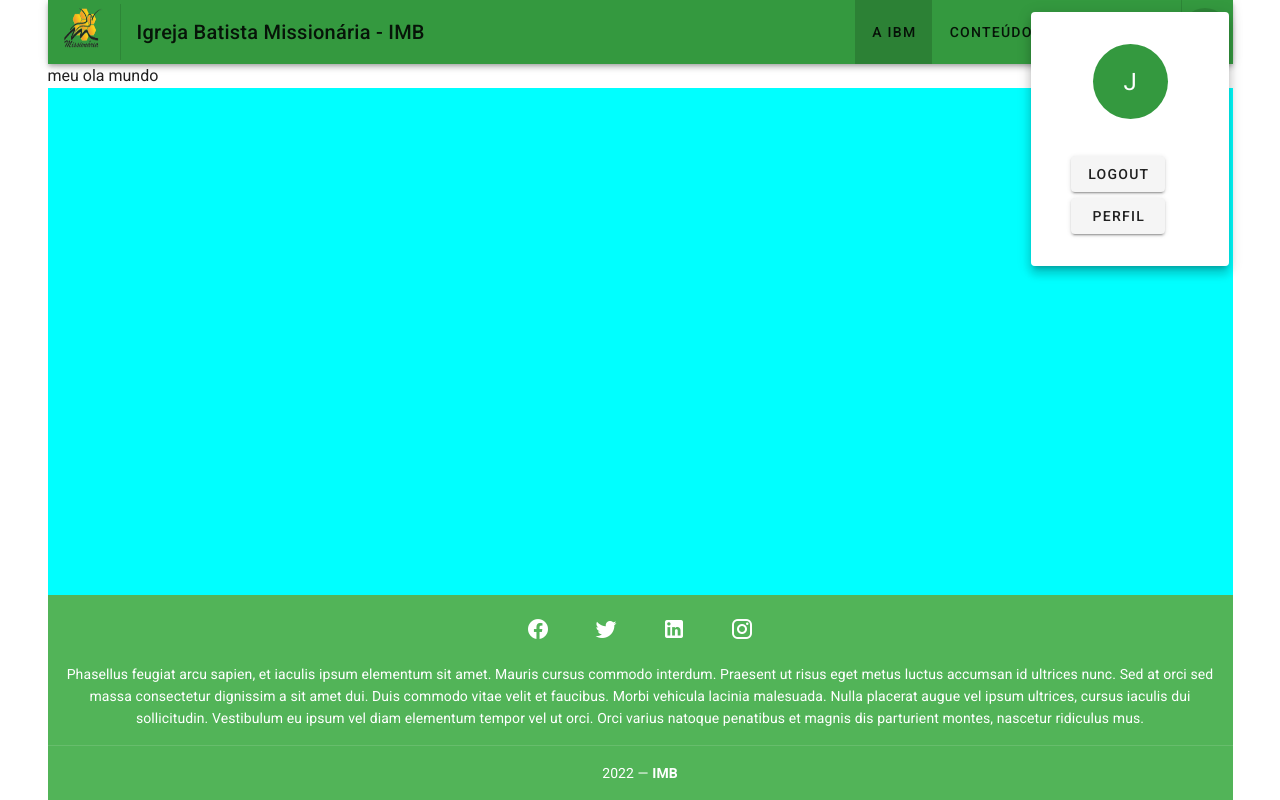
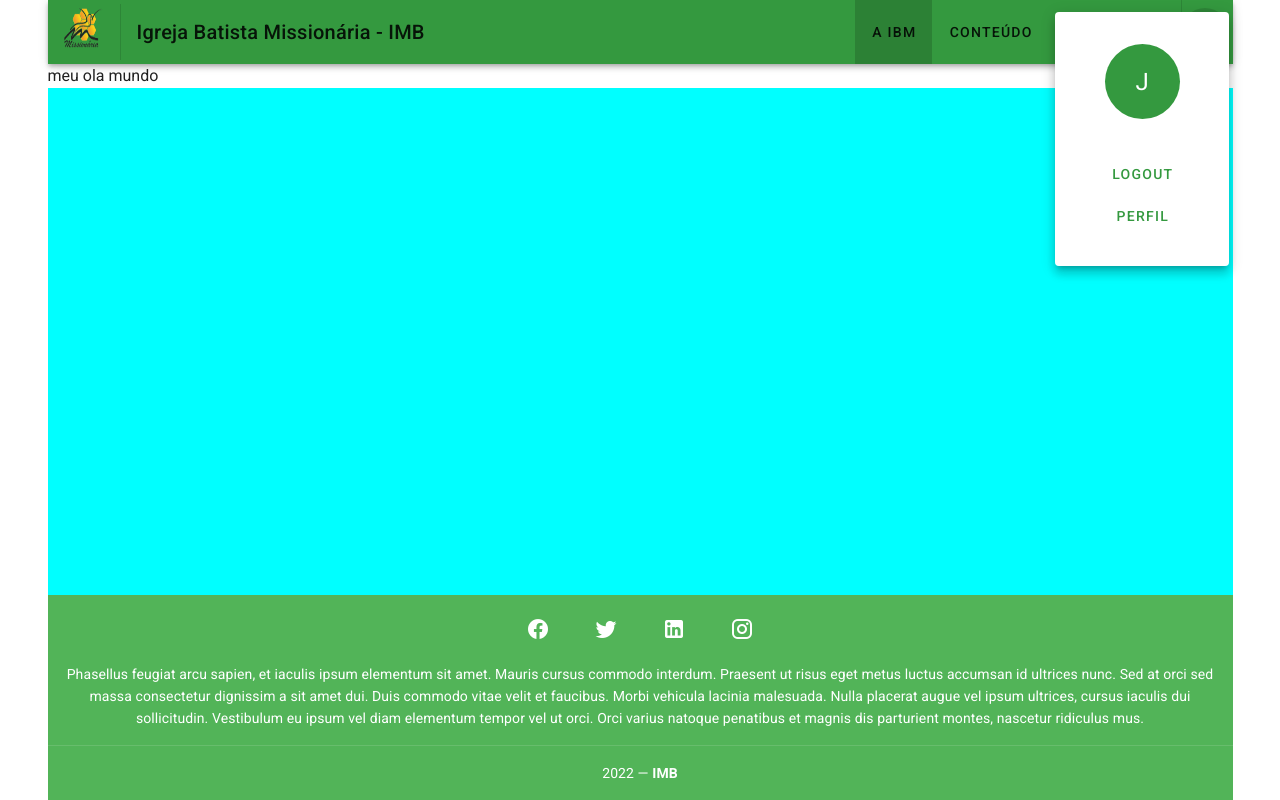
Before and after one commit to danilodcn/igreja-front, a Nuxt app: page / in a window 1280 px wide. Both pictures are taken after a click on the button 1204 px from the left and 32 px from the top of the page. Built offline with nearby package versions, Linux system fonts and the light colour scheme.

Commit message:
corrigindo alinhamento

```diff
--- a/src/components/shared/UserLogo.vue
+++ b/src/components/shared/UserLogo.vue
@@ -18,11 +18,11 @@
 
       <v-list-item>
         <v-col v-if="user" class="center">
-          <v-btn to="/logout">Logout</v-btn>
-          <v-btn to="/profile">Perfil</v-btn>
+          <v-btn color="primary" text to="/logout">Logout</v-btn>
+          <v-btn color="primary" text to="/profile">Perfil</v-btn>
         </v-col>
-        <v-col>
-          <v-btn v-if="!user" to="/login">login</v-btn>
+        <v-col v-if="!user">
+          <v-btn color="primary" text to="/login">login</v-btn>
         </v-col>
       </v-list-item>
     </v-col>
```
